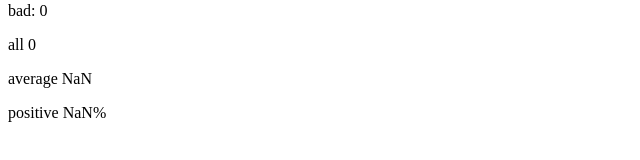
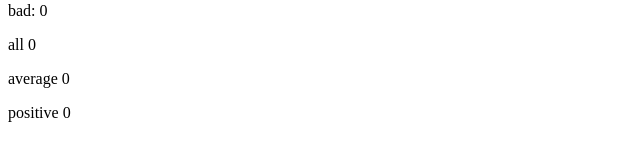
Before and after one commit to Ozzie1311/fullstackopen, a React (Vite) app in the folder part1/unicafe/: page / in a window 1280 px wide. Shown: the part 234-394 px from the top of the page, without its empty margins (0-640 px from the left). Built offline with nearby package versions, Linux system fonts and the light colour scheme.

Commit message:
Part 1: Exercise: 1.8, Step 3

```diff
--- a/part1/unicafe/src/App.jsx
+++ b/part1/unicafe/src/App.jsx
@@ -1,4 +1,5 @@
 import Button from './Button.jsx'
+import Statistics from './Statistics.jsx'
 import { useState } from 'react'
 
 const App = () => {
@@ -10,21 +11,13 @@ const App = () => {
   const handleNeutralClick = () => setNeutral((prevState) => prevState + 1)
   const handleBadClick = () => setBad((prevState) => prevState + 1)
 
-  const total = good + neutral + bad
-
   return (
     <div>
       <h1>Give feedback</h1>
       <Button text='good' handleClick={handleGoodClick} />
       <Button text='neutral' handleClick={handleNeutralClick} />
       <Button text='bad' handleClick={handleBadClick} />
-      <h2>Statistics</h2>
-      <p>good: {good}</p>
-      <p>neutral: {neutral}</p>
-      <p>bad: {bad}</p>
-      <p>all {total} </p>
-      <p>average {(good - bad) / total}</p>
-      <p>positive {(good / total) * 100}%</p>
+      <Statistics good={good} neutral={neutral} bad={bad} />
     </div>
   )
 }
--- /dev/null
+++ b/part1/unicafe/src/Statistics.jsx
@@ -0,0 +1,16 @@
+const Statistics = ({ good, neutral, bad }) => {
+  const total = good + neutral + bad
+  return (
+    <>
+      <h2>Statistics</h2>
+      <p>good: {good}</p>
+      <p>neutral: {neutral}</p>
+      <p>bad: {bad}</p>
+      <p>all {total} </p>
+      <p>average {good ? (good - bad) / total : 0}</p>
+      <p>positive {good ? `${(good / total) * 100}%` : 0}</p>
+    </>
+  )
+}
+
+export default Statistics
```
